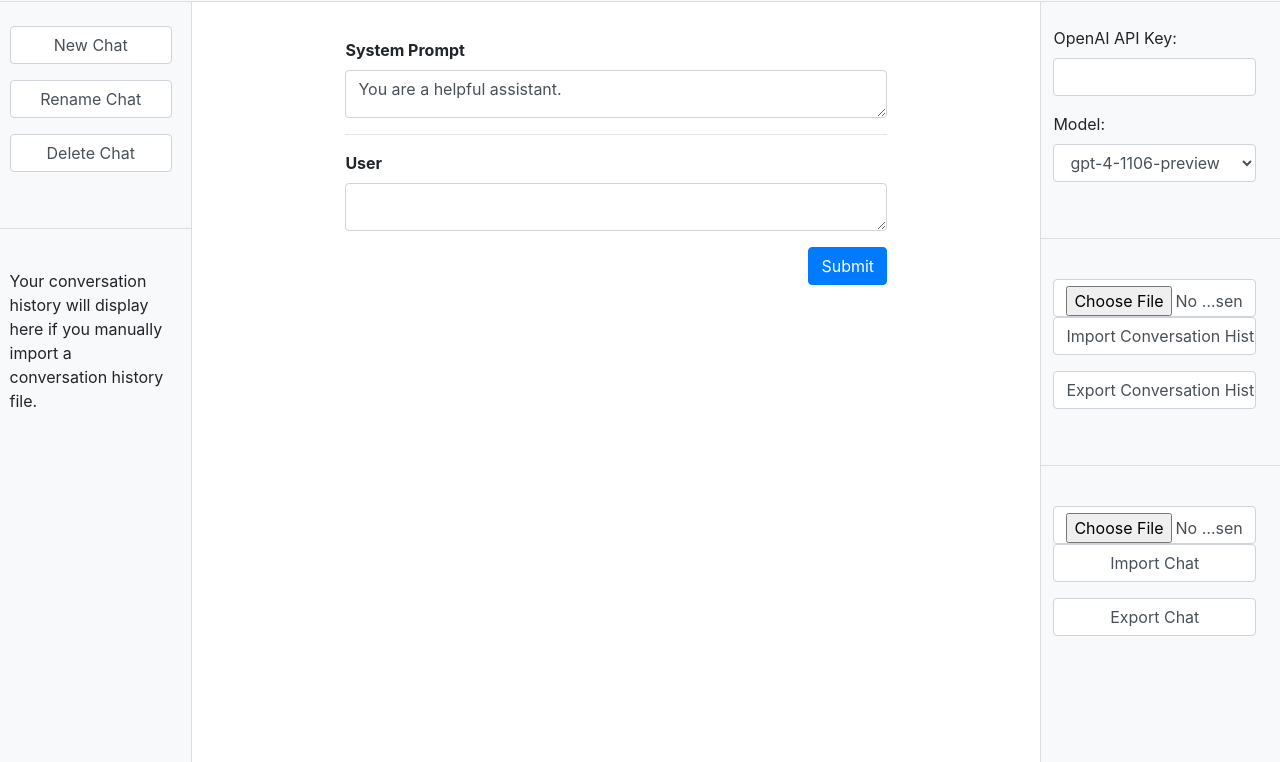
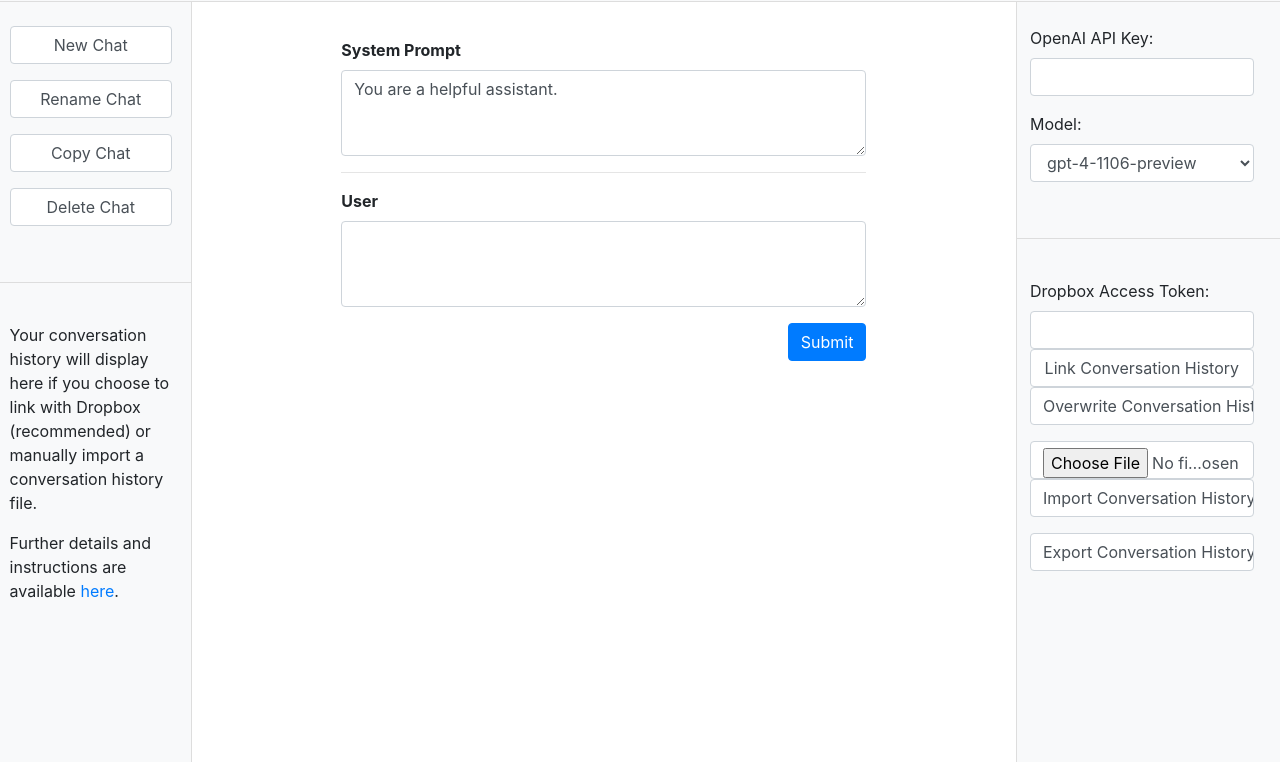
Before and after one commit to dliedtka/portable_chatbot, a plain HTML site: page index.html in a window 1280 px wide. Shown: the part 38-800 px from the top of the page. Drawn offline with nearby package versions, Linux system fonts and the light colour scheme.

Commit message:
refactoring code

```diff
--- a/index.html
+++ b/index.html
@@ -40,9 +40,13 @@
             overflow-wrap: break-word;
             width: 63%; /* needs to be slightly smaller than styling set in main content */
         }
-        .scrollable_div {
+        .scrollable_form {
             max-height: 100%;
             overflow-y: auto; /* Enables vertical scrolling */
+        }
+        .scrollable_left {
+            /* set max-height dynamically with JS */
+            overflow-y: auto;
         }
         .chat-item:hover {
             background-color: #ddd;
@@ -65,7 +69,8 @@
     </nav>
     <div class="wrapper">
         <!-- left navbar -->
-        <nav class="left-nav bg-light">
+        <nav class="left-nav bg-light" id="left_navbar">
+            <div id="above_scrollable" class="above_scrollable">
                 <br/>
                 <!-- new chat -->
                 <div class="form-group navbar-item">
@@ -75,21 +80,27 @@
                 <div class="form-group navbar-item">
                     <input type="button" class="form-control" value="Rename Chat" onclick="rename_chat()">
                 </div>
+                <!-- copy chat -->
+                <div class="form-group navbar-item">
+                    <input type="button" class="form-control" value="Copy Chat" onclick="copy_chat()">
+                </div>
                 <!-- delete chat -->
                 <div class="form-group navbar-item">
                     <input type="button" class="form-control" value="Delete Chat" onclick="delete_chat()">
                 </div>
                 <br/><hr style="border-top: 1px solid #ddd;"/><br/>
+            </div>
             <!-- conversation history display -->
-            <div id="conversation_history">
+            <div id="conversation_history" class="scrollable_left">
                 <div class="form-group navbar-item">
-                    <p>Your conversation history will display here if you <!--choose to link with you Google Drive account (recommended) or--> manually import a conversation history file.</p>
-                    <!--<p>Further details and instructions are available <a href="">here</a>.</p>-->
+                    <p>Your conversation history will display here if you choose to link with Dropbox (recommended) or manually import a conversation history file.</p>
+                    <!-- TODO: link to website -->
+                    <p>Further details and instructions are available <a href="#">here</a>.</p>
                 </div>
             </div>
         </nav>
         <!-- Main Content within Bootstrap Grid -->
-        <div class="col-12 main-content d-flex justify-content-center scrollable_div">
+        <div class="col-12 main-content d-flex justify-content-center scrollable_form">
             <form style="width: 67%;">
                 <!-- hidden div for auto resizing -->
                 <div class="form-group"><div class="hidden_div" id="hiddendiv"></div></div>
@@ -116,29 +127,16 @@
                 </select>
             </div>
             <br/><hr style="border-top: 1px solid #ddd;"/><br/>
-            <!--
-            < !-- import/export/link conversation history -- >
-            <div class="form-group navbar-item">
-                <label for="google_api_key">Google Drive API Key: </label>
-                <input type="text" class="form-control" id="google_api_key" placeholder="">
-                <input type="button" class="form-control" id="link_history" value="Link Conversation History" onclick="link_history()">
+            <!-- import/export/link conversation history -->
+            <div class="form-group navbar-item" id="dropbox_div">
+                <!-- filled in by JS -->
             </div>
-            -->
             <div class="form-group navbar-item">
                 <input type="file" class="form-control" id="history_upload_file">
                 <input type="button" class="form-control" id="history_upload" value="Import Conversation History" onclick="import_history()">
             </div>
             <div class="form-group navbar-item">
                 <input type="button" class="form-control" id="history_download" value="Export Conversation History" onclick="export_history()">
-            </div>
-            <br/><hr style="border-top: 1px solid #ddd;"/><br/>
-            <!-- import/export chat-->
-            <div class="form-group navbar-item">
-                <input type="file" class="form-control" id="chat_upload_file">
-                <input type="button" class="form-control" id="chat_upload" value="Import Chat" onclick="import_chat()">
-            </div>
-            <div class="form-group navbar-item">
-                <input type="button" class="form-control" id="chat_download" value="Export Chat" onclick="export_chat()">
             </div>
         </nav>
 
@@ -148,16 +146,13 @@
     <script src="https://stackpath.bootstrapcdn.com/bootstrap/4.5.2/js/bootstrap.min.js"></script>
     <script type="text/javascript">
         // globals
-        // number of text areas
-        var NUM_INPUTS = 2;
-        // array of messages in conversation, populate with default system prompt
-        var MESSAGES = [
-            "You are a helpful assistant.",
-            ""
-        ];
-        // will need globals for history type/status, active chat, etc.
+        // array of past conversations
         var HISTORY = [];
+        // stores if a previous conversation is loaded and if so its index
         var ACTIVE_CHAT = null;
+        // stores whether the conversation history is linked with the Dropbox
+        // API (and should be updated)
+        var HISTORY_LINKED = false;
 
         /**
          * Creates a string containing the HTML needed for a conversation
@@ -165,24 +160,36 @@
          *
          * @param {number} idx - Index of the textarea in the conversation form.
          * @param {string} role - Role associated with this textarea.
+         * @param {string} content - The text to display in the textarea.
          * @returns {string}
          */
-        function create_textarea(idx, role) {
-            // TODO: compute number of rows, display whole text
-            // appears to be 63 cols across in current setting
-            // see if there's a way to just do this automatically?
-            // yes, also here insert hidden divs for styling, get height from that
+        function create_textarea(idx, role, content) {
+            if (role == "system") {
+                var print_role = "System Prompt";
+            }
+            else if (role == "user") {
+                var print_role = "User";
+            }
+            else if (role == "Assistant") {
+                var print_role = role;
+            }
+            else {
+                var print_role = role;
+            }
             var textarea = '<div class="form-group">\n';
-            textarea += `<label for="textarea${idx}"><b>${role}</b></label>\n`;
-            textarea += `<textarea class="form-control" id="textarea${idx}" rows="3">`;
-            textarea += MESSAGES[idx];
+            textarea += `<label for="textarea${idx}"><b>${print_role}</b></label>\n`;
+            textarea += `<textarea class="form-control content_input" id="textarea${idx}" rows="3">`;
+            textarea += content;
             textarea += '</textarea>\n';
             textarea += '</div>\n';
             return textarea;
         }
 
         /**
+         * Event listener that when called for a textarea, resizes the vertical
+         * height to fit the content.
          *
+         * @returns {null}
          */
          function auto_resize_textarea() {
             var textarea = this;
@@ -203,6 +210,7 @@
                 new_size = 48;
             }
             textarea.style.height = new_size + 'px';
+            return;
         }
 
         /**
@@ -214,32 +222,35 @@
         function populate_form() {
             // clear form
             document.getElementById("chat_content").innerHTML = "";
-            // add appropriate number of text areas
-            for (var i = 0; i < NUM_INPUTS; i++) {
-                var textarea;
-                if (i == 0) {
-                    textarea = create_textarea(i, "System Prompt");
-                }
-                else if (i % 2 == 1) {
-                    textarea = create_textarea(i, "User");
+            if (ACTIVE_CHAT !== null) {
+                var messages = HISTORY[ACTIVE_CHAT].messages;
             }
             else {
-                    textarea = create_textarea(i, "Assistant");
+                var messages = [
+                    {   "role": "system",
+                        "content": "You are a helpful assistant."
+                    },
+                    {
+                        "role": "user",
+                        "content": ""
                     }
-
+                ];
+            }
+            // add appropriate number of text areas
+            for (var i = 0; i < messages.length; i++) {
+                var textarea = create_textarea(i, messages[i].role, messages[i].content);
                 document.getElementById("chat_content").innerHTML += textarea;
-                if (i + 1 < NUM_INPUTS) {
+                // horizontally separate
+                if (i + 1 < messages.length) {
                     document.getElementById("chat_content").innerHTML += "<hr/>\n";
                 }
             }
-
-            // testing...
+            // add the resize event listener to each textarea
             for (var i = 0; i < NUM_INPUTS; i++) {
                 textarea = document.getElementById(`textarea${i}`);
                     textarea.addEventListener('input', auto_resize_textarea);
                     auto_resize_textarea.call(textarea)
             }
-
             return;
         }
 
@@ -249,14 +260,19 @@
          * response.
          *
          * TODO: Add updating conversation history.
+         *
+         * @returns {null}
          */
         function submit_request() {
             // store message text from text areas
-            MESSAGES = [];
+            var contents = [];
             var i;
-            for (i = 0; i < NUM_INPUTS; i++) {
-                MESSAGES.push(document.getElementById(`textarea${i}`).value);
+            var textareas = document.getElementsByClassName("content_input");
+            for (i = 0; i < textareas.length; i++) {
+                // TODO: switch to getting from text area?
+                contents.push(document.getElementById(`textarea${i}`).value);
             }
+            // TODO: pick up here
             // do nothing for empty submission
             if (MESSAGES[MESSAGES.length - 1].trim() === "") {
                 return;
@@ -352,6 +368,7 @@
          *
          * @param {string} response - The content string returned by the OpenAI
          * API.
+         * @returns {null}
          */
         function display_response(response) {
             MESSAGES[MESSAGES.length - 1] = response;
@@ -367,6 +384,7 @@
          *
          * @param {string} response - The content string returned by the OpenAI
          * API.
+         * @returns {null}
          */
         function update_history(response) {
             if (ACTIVE_CHAT !== null) {
@@ -386,8 +404,12 @@
                 ACTIVE_CHAT = 0;
                 HISTORY[ACTIVE_CHAT].unshift(chat_name);
             }
+            if (HISTORY_LINKED) {
+                // TODO
+                ;
+            }
             populate_history();
-            set_active(ACTIVE_CHAT);
+            set_active();
             return;
         }
 
@@ -413,86 +435,80 @@
          *
          */
         function rename_chat() {
-            alert("Not yet implemented...");
+            if (ACTIVE_CHAT !== null) {
+                var new_name = prompt("Enter name for chat:");
+                if (new_name !== null) {
+                    HISTORY[ACTIVE_CHAT][0] = new_name;
+                    populate_history();
+                    set_active();
+                }
+            }
         }
 
         /**
          *
          */
+        function copy_chat() {
+            if (ACTIVE_CHAT !== null) {
+                var copied_chat = JSON.parse(JSON.stringify(HISTORY[ACTIVE_CHAT]));
+                HISTORY.unshift(copied_chat);
+                ACTIVE_CHAT = 0;
+                populate_history();
+                set_active();
+            }
+        }
+
+
+        /**
+         *
+         */
         function delete_chat() {
-            alert("Not yet implemented...");
+            if (ACTIVE_CHAT !== null) {
+                var chat_name = HISTORY[ACTIVE_CHAT][0]
+                var confirm_delete = confirm(`Are you sure you want to delete: \"${chat_name}\"?`);
+                if (confirm_delete) {
+                    HISTORY.splice(ACTIVE_CHAT, 1);
+                    ACTIVE_CHAT = null;
+                    populate_history();
+                    new_chat();
+                }
+            }
         }
 
         /**
-         * Creates and downloads a JSON file representation of the current
-         * active chat.
+         * TODO: Will link with user's Dropbox account, allowing for automatic
+         * pull and updates of user's conversation history.
          */
-        function export_chat() {
-            // update messages array
-            for (var i = 0; i < MESSAGES.length; i++) {
-                MESSAGES[i] = document.getElementById(`textarea${i}`).value;
-            }
-            // convert array to bytes
-            const jsonString = JSON.stringify(MESSAGES);
-            const encoder = new TextEncoder();
-            const byteData = encoder.encode(jsonString);
-            // create a Blob from the byte data
-            const blob = new Blob([byteData], { type: "application/octet-stream" });
-            // create a URL for the Blob
-            const url = URL.createObjectURL(blob);
-            // create an anchor tag for downloading
-            const downloadLink = document.createElement("a");
-            downloadLink.href = url;
-            downloadLink.download = "conversation.json"; // Set the file name for download
-            // append the anchor tag to the document or trigger a click programmatically
-            document.body.appendChild(downloadLink);
-            downloadLink.click();
-            // revoke the URL when done
-            downloadLink.addEventListener('click', () => {
-                setTimeout(() => URL.revokeObjectURL(url), 100);
-            });
-            return;
+        function link_history() {
+            HISTORY_LINKED = true;
+            var dropbox_div = document.getElementById("dropbox_div");
+            dropbox_div.innerHTML = '<label for="unlink_dropbox">Dropbox linked! </label>\n';
+            dropbox_div.innerHTML += '<input type="button" class="form-control" id="unlink_dropbox" value="Unlink" onclick="unlink_history()">\n';
+            // TODO: actual display history
         }
 
         /**
-         * Attempts to take an uploaded JSON representation of a chat and makes
-         * it the current active chat. Does not error handle bad files (just
-         * reload the page, buddy...).
+         *
          */
-        function import_chat() {
-            // get uploaded file
-            const file = document.getElementById("chat_upload_file").files[0];
-            if (file) {
-                const reader = new FileReader();
-                reader.onload = function(e) {
-                    // read bytes into array
-                    const arrayBuffer = reader.result;
-                    // TODO: maybe I can skip these two conversions? go directly bytes -> string?
-                    // convert bytes to uint8
-                    const byteArray = new Uint8Array(arrayBuffer);
-                    // convert to string
-                    let stringData = new TextDecoder().decode(byteArray);
-                    // set variables for active chat, render
-                    MESSAGES = JSON.parse(stringData);
-                    NUM_INPUTS = MESSAGES.length
-                    populate_form();
-                };
-                // read the file
-                reader.readAsArrayBuffer(file);
-            }
-            return;
+        function unlink_history() {
+            HISTORY_LINKED = false;
+            var dropbox_div = document.getElementById("dropbox_div");
+            dropbox_div.innerHTML += '<label for="dropbox_access_token">Dropbox Access Token: </label>\n';
+            dropbox_div.innerHTML += '<input type="text" class="form-control" id="dropbox_access_token" placeholder="">\n';
+            dropbox_div.innerHTML += '<input type="button" class="form-control" id="link_history" value="Link Conversation History" onclick="link_history()">\n';
+            dropbox_div.innerHTML += '<input type="button" class="form-control" id="overwrite_history" value="Overwrite Conversation History" onclick="overwrite_history()">\n';
         }
 
         /**
-         * TODO: Will link with user's Google Drive account, allowing for
-         * automatic pull and updates of user's conversation history.
+         *
          */
-        function link_history() {
-            alert("Not implemented yet...");
+        function overwrite_history() {
+            var confirm_overwrite = confirm("Are you sure? This will overwrite your currently saved conversation history on Dropbox.");
+            alert("Not implemented yet...")
         }
 
         /**
-         * TODO: Will allow you to import conversation history form a file.
+         * TODO: Will allow you to import conversation history from a file.
          */
          function import_history() {
             // get uploaded file
@@ -565,7 +581,7 @@
         /**
          *
          */
-        function set_active(index) {
+        function set_active() {
             var chat_link = document.getElementById(`chatlink${ACTIVE_CHAT}`);
             chat_link.classList.add("active-chat");
         }
@@ -607,6 +623,20 @@
             return;
         }
 
+        /**
+         *
+         */
+        function set_history_height() {
+            var left_navbar_height = document.getElementById("left_navbar").offsetHeight;
+            var above_scrollable_height = document.getElementById("above_scrollable").offsetHeight;
+            var scrollable_left = document.getElementById("conversation_history");
+            scrollable_left.style.maxHeight = left_navbar_height - above_scrollable_height + "px";
+        }
+
+        // start with history unlinked
+        unlink_history();
+        // determine conversation history element height
+        set_history_height();
         // render on page load
         populate_form();
         </script>
```
Also changed, not shown: 2 other files. Lines whose indentation alone changed are shown as unchanged.
